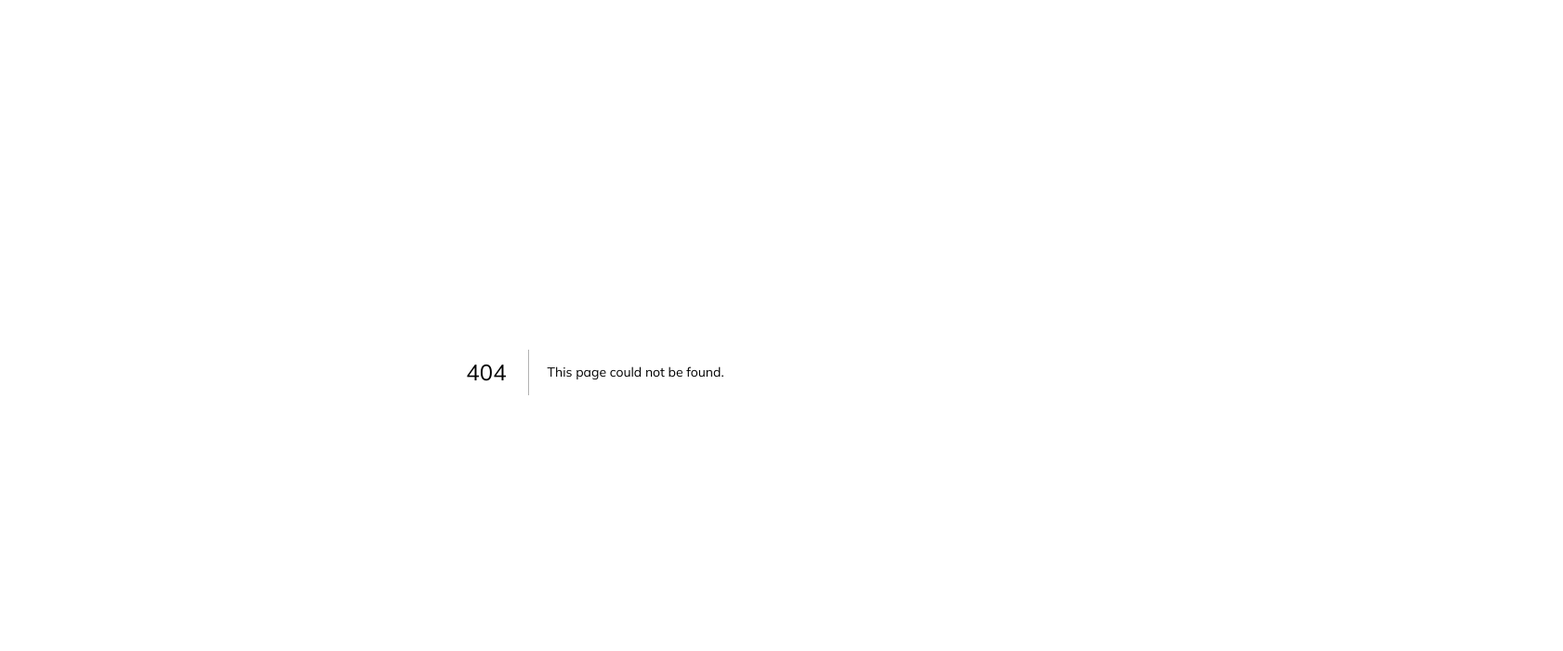
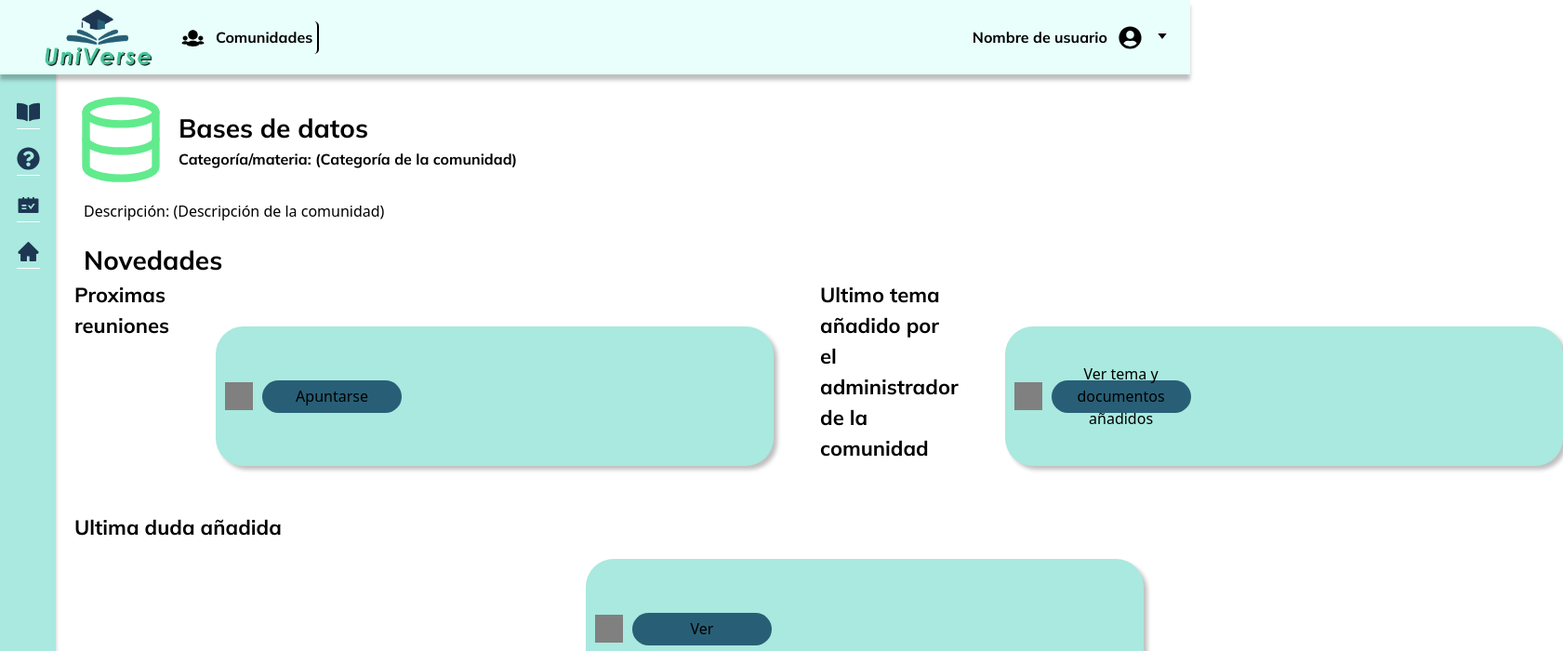
Before and after one commit to juandp1/UniVerse-Frontend, a Next.js app in the folder universe/: page /HomeComunidad in a window 1280 px wide. Before the commit this address had no page. Shown: the top 700 px of the page at 93% size, 1681 px wide, since content can reach past the window. Built offline with nearby package versions, Linux system fonts and the light colour scheme.

Commit message:
homeComunidad sin estilo

```diff
--- /dev/null
+++ b/universe/pages/HomeComunidad.tsx
@@ -0,0 +1,76 @@
+import Head from "next/head";
+import * as Fiicon from 'react-icons/fi';
+import LateralNavBar from "universe/Component/LateralNavBar";
+import Navbar from "universe/Component/NavBar";
+import style from "/styles/homeComunidadStyles.module.css";
+import { useRouter } from 'next/router';
+
+const colorIcon = "#61EB8D"
+
+export default function HomeComunidad() {
+    const router = useRouter();
+
+    const Reuniones = () => {
+        router.push('/Reunion');
+    };
+
+    const Foro = () => {
+        router.push('/Foro');
+    };
+
+    const Enciclopedia = () => {
+        router.push('/Enciclopedia');
+    };
+
+    return (
+        <>
+            <Head>
+                <title>Universe</title>
+            </Head>
+
+            <main id="main">
+                <Navbar></Navbar>
+                <LateralNavBar></LateralNavBar>
+                <div className="principal_Content">
+                    <div className="flex items-center justify-start space-x-3">
+                        <Fiicon.FiDatabase size={"100px"} color={colorIcon} />
+                        <div style={{ display: 'flex', flexDirection: 'column' }}>
+                            <h2 style={{ alignSelf: 'flex-start' }}>Bases de datos</h2>
+                            <h4 style={{ alignSelf: 'flex-start' }}>Categoría/materia: (Categoría de la comunidad)</h4>
+                        </div>
+                    </div>
+
+                    <h6 style={{ alignSelf: 'flex-start', marginTop: '15px', marginLeft: '10px' }}>
+                        Descripción: (Descripción de la comunidad)
+                    </h6>
+
+                    <h2 style={{ alignSelf: 'flex-start', marginTop: '20px', marginLeft: '10px' }}>
+                        Novedades
+                    </h2>
+
+                    <div className={style.container}>
+                        <h3>Proximas reuniones</h3>
+                        <div className={style.rectangle}>
+                            <div className={style.logo}></div>
+                            <button onClick={Reuniones}>Apuntarse</button>
+                        </div>
+                        <h3>Ultimo tema añadido por el administrador de la comunidad</h3>
+                        <div className={style.rectangle}>
+                            <div className={style.logo}></div>
+
+                            <button onClick={Enciclopedia}>Ver tema y documentos añadidos</button>
+                        </div>
+                    </div>
+
+                    <div className={style.container}>
+                    <h3>Ultima duda añadida</h3>
+                        <div className={style.rectangle}>
+                            <div className={style.logo}></div>
+                            <button onClick={Foro}>Ver</button>
+                        </div>
+                    </div>
+                </div>
+            </main>
+        </>
+    )
+}
--- /dev/null
+++ b/universe/styles/homeComunidadStyles.module.css
@@ -0,0 +1,51 @@
+.container {
+    display: flex;
+    justify-content: space-between;
+  }
+
+  .rectangle {
+    display: flex;
+    flex-direction: row;
+    align-items: center;
+    padding: 10px;
+    margin-right: 20px;
+    min-width: 600px;
+    min-height: 150px;
+    background-color: #A9E9DF;
+    border-radius: 30px;
+    margin: 50px;
+    width: 599px;
+    height: 146px;
+    left: 130px;
+    box-shadow: 4px 4px 4px rgba(0, 0, 0, 0.25);
+    border-radius: 30px;
+  }
+
+  .logo {
+    width: 30px;
+    height: 30px;
+    background-color: gray;
+    margin-right: 10px;
+  }
+
+
+  .rectangleButton {
+    display: flex;
+    align-items: center;
+    justify-content: center;
+    border-radius: 50px;
+    background-color: #285f76;
+    color: #ffffff;
+    width: 120px;
+    min-height: 40px;
+    align-self: flex-end;
+    margin-top: auto;
+    margin-bottom: 1rem;
+    overflow: hidden;
+    text-overflow: ellipsis;
+    padding: 0 10px;
+  }
+
+
+  /* Additional styles for the rest of the elements */
+  /* ... */
```
